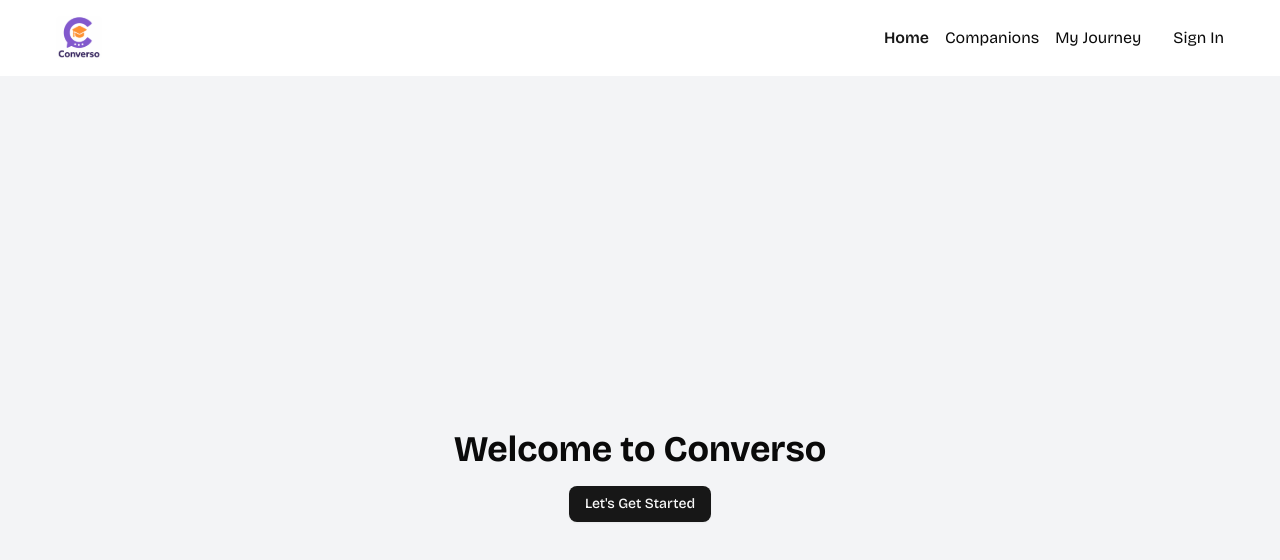
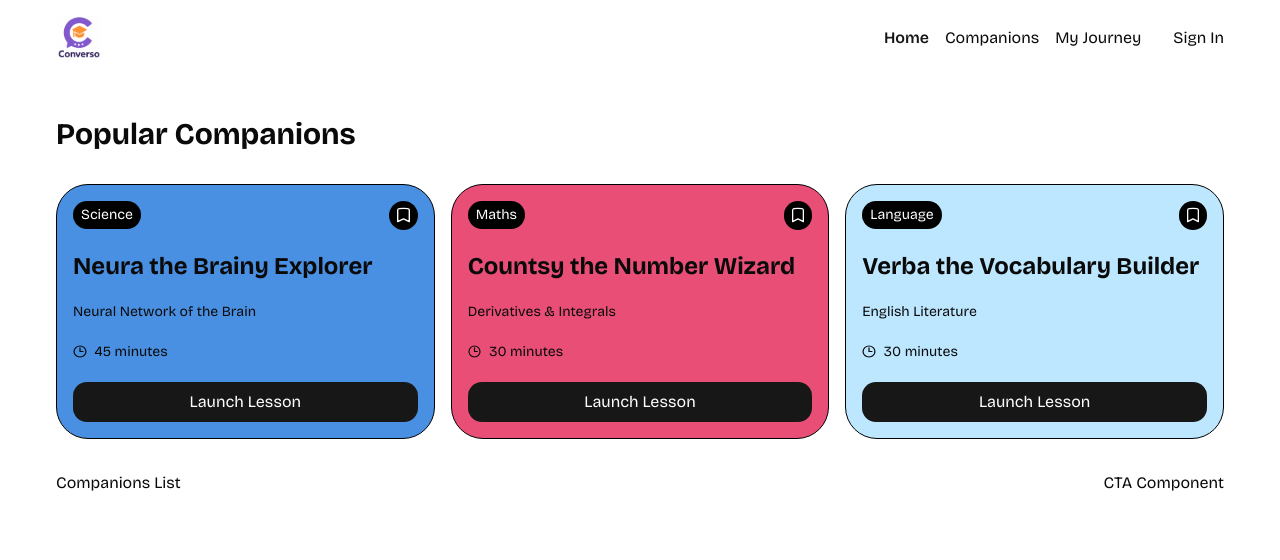
Before and after one commit to GovardhaneNitin/converso, a Next.js app: page / in a window 1280 px wide. Shown: the top 560 px of the page. Built offline with nearby package versions, Linux system fonts and the light colour scheme.

Commit message:
Added Companion Cards

```diff
--- /dev/null
+++ b/app/components/CTA.tsx
@@ -0,0 +1,5 @@
+const CTA = () => {
+  return <div>CTA Component</div>;
+};
+
+export default CTA;
--- /dev/null
+++ b/app/components/CompanionCard.tsx
@@ -0,0 +1,56 @@
+import Image from "next/image";
+import Link from "next/link";
+
+interface CompanionCardProps {
+  id: string;
+  name: string;
+  topic: string;
+  subject: string;
+  duration: number;
+  color: string;
+}
+
+const CompanionCard = ({
+  id,
+  name,
+  topic,
+  subject,
+  duration,
+  color,
+}: CompanionCardProps) => {
+  return (
+    <article className="companion-card" style={{ backgroundColor: color }}>
+      <div className="flex justify-between items-center">
+        <div className="subject-badge">{subject}</div>
+        <button className="companion-bookmark">
+          <Image
+            src="/icons/bookmark.svg"
+            alt="bookmark"
+            width={12.5}
+            height={15}
+          />
+        </button>
+      </div>
+
+      <h2 className="text-2xl font-bold">{name}</h2>
+      <p className="text-sm">{topic}</p>
+      <div className="flex items-center gap-2">
+        <Image
+          src="/icons/clock.svg"
+          alt="duration"
+          width={13.5}
+          height={13.5}
+        />
+        <p className="text-sm">{duration} minutes</p>
+      </div>
+
+      <Link href={`/companions/${id}`} className="w-full">
+        <button className="btn-primary w-full justify-center">
+          Launch Lesson
+        </button>
+      </Link>
+    </article>
+  );
+};
+
+export default CompanionCard;
--- /dev/null
+++ b/app/components/CompanionsList.tsx
@@ -0,0 +1,5 @@
+const CompanionsList = () => {
+  return <div>Companions List</div>;
+};
+
+export default CompanionsList;
--- a/app/page.tsx
+++ b/app/page.tsx
@@ -1,12 +1,44 @@
 import React from "react";
-import { Button } from "./components/ui/button";
+import CompanionCard from "./components/CompanionCard";
+import CompanionsList from "./components/CompanionsList";
+import CTA from "./components/CTA";
 
 const Page = () => {
   return (
-    <div className="flex flex-col items-center justify-center h-screen bg-gray-100">
-      <h1 className="text-4xl font-bold mb-4">Welcome to Converso</h1>
-      <Button>Let's Get Started</Button>
-    </div>
+    <main>
+      <h1>Popular Companions</h1>
+      <section className="home-section">
+        <CompanionCard
+          id="123"
+          name="Neura the Brainy Explorer"
+          topic="Neural Network of the Brain"
+          subject="Science"
+          duration={45}
+          color="#4A90E2"
+        />
+        <CompanionCard
+          id="456"
+          name="Countsy the Number Wizard"
+          topic="Derivatives & Integrals"
+          subject="Maths"
+          duration={30}
+          color="#E94E77"
+        />
+        <CompanionCard
+          id="789"
+          name="Verba the Vocabulary Builder"
+          topic="English Literature"
+          subject="Language"
+          duration={30}
+          color="#BDE7FF"
+        />
+      </section>
+
+      <section className="home-section">
+        <CompanionsList />
+        <CTA />
+      </section>
+    </main>
   );
 };
 
```
